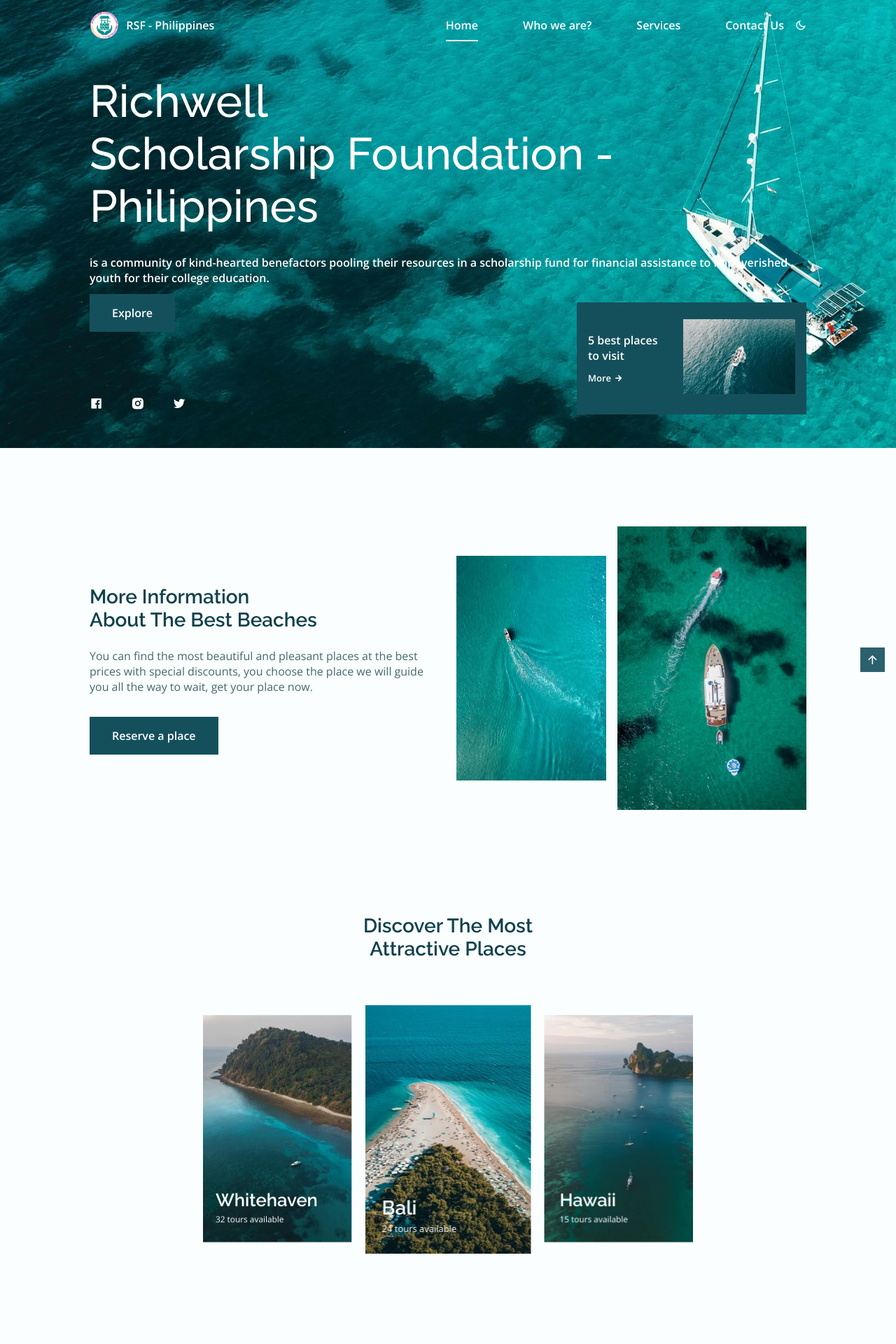
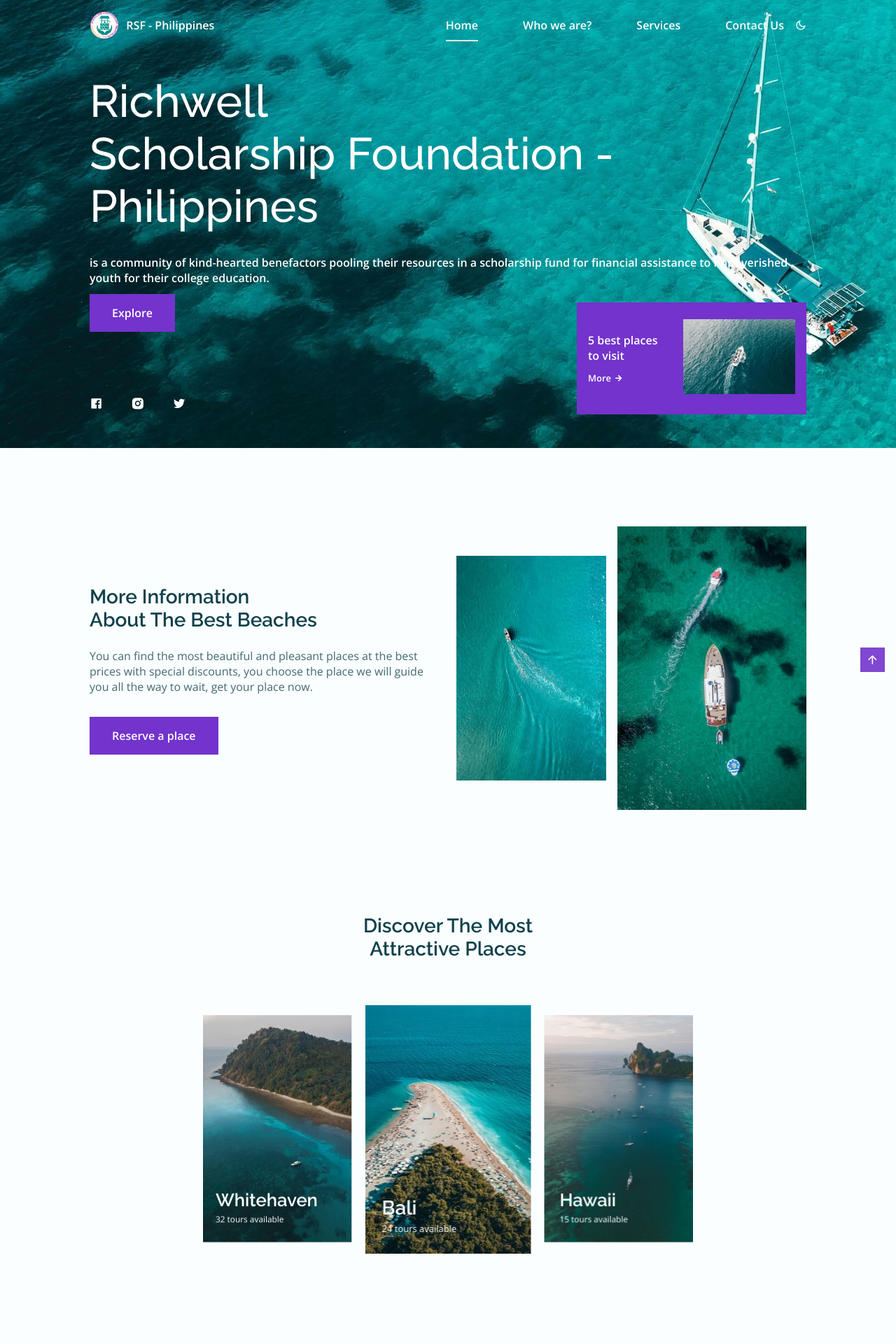
Before and after one commit to RSFPHILSINC/rsfphils, a PHP site: page / in a window 1280 px wide. Shown: the top 1920 px of the page at 70% size. Run offline with PHP 8.4, Linux system fonts and the light colour scheme.

Commit message:
Update styles.css

```diff
--- a/assets/css/styles.css
+++ b/assets/css/styles.css
@@ -11,7 +11,7 @@
   --hue-color: 190;
 
   /* HSL color mode */
-  --first-color: hsl(var(--hue-color), 64%, 22%);
+  --first-color: hsl(265, 60%, 50%);  /* Vibrant but not harsh violet */
   --first-color-second: hsl(var(--hue-color), 64%, 22%);
   --first-color-alt: hsl(var(--hue-color), 64%, 15%);
   --title-color: hsl(var(--hue-color), 64%, 18%);
@@ -72,6 +72,7 @@
 
 /*========== Variables Dark theme ==========*/
 body.dark-theme {
+  --first-color: hsl(265, 70%, 60%);  /* Slightly brighter for contrast */
   --first-color-second: hsl(var(--hue-color), 54%, 12%);
   --title-color: hsl(var(--hue-color), 24%, 95%);
   --text-color: hsl(var(--hue-color), 8%, 75%);
```
